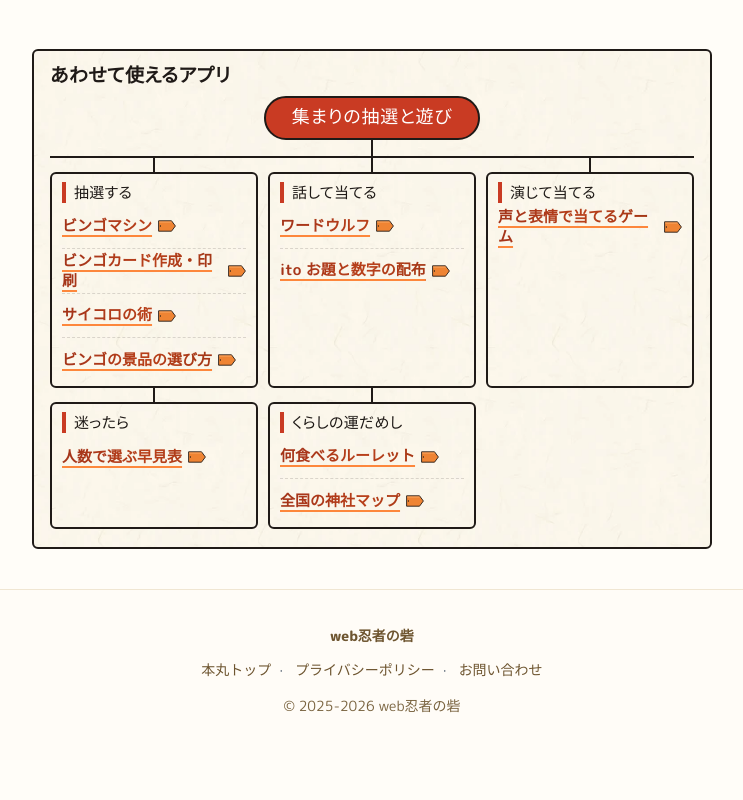
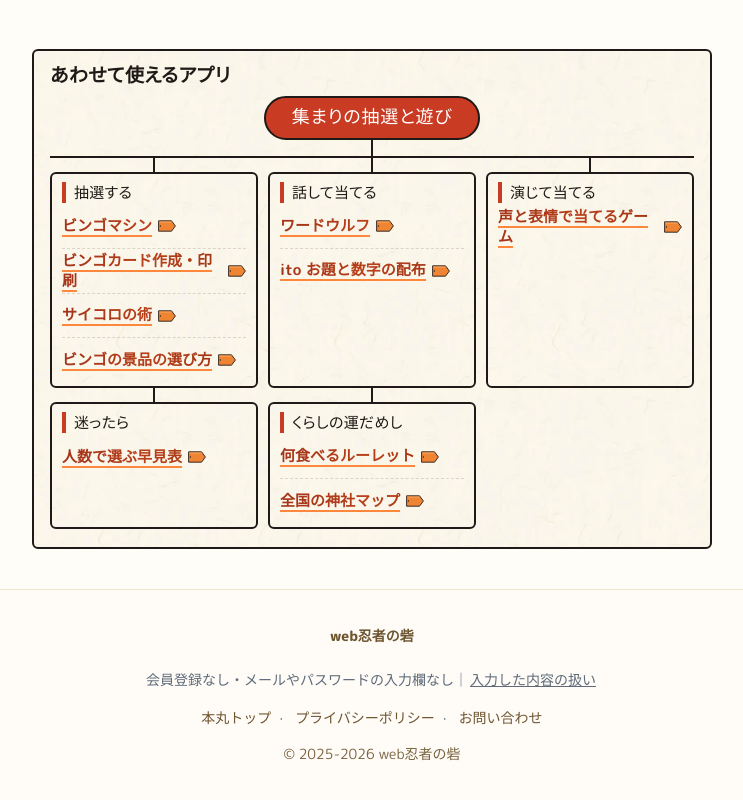
Before and after one commit to kkp-15/ninja-kuji, a plain HTML site: page index.html in a window 1280 px wide. Shown: the part 3942-4742 px from the top of the page, without its empty margins (268-1011 px from the left). Before the commit the page ends 4702 px from the top, so only its background shows below. Drawn offline with Linux system fonts and the light colour scheme; a web font is replaced by a local one.

Commit message:
共通フッターに「会員登録なし・メールやパスワードの入力欄なし」の1行を足す
プライバシーポリシーの新しい節「入力した内容と端末への保存」へのリンクつき。

Co-Authored-By: Claude Opus 5.5 <noreply@anthropic.com>

```diff
--- a/index.html
+++ b/index.html
@@ -444,6 +444,7 @@ main>.card:first-child{margin-top:14px}
 <!-- WEBNINJA_UNIFIED_FOOTER -->
 <footer style="text-align:center;padding:2rem 1rem 2.5rem;font-size:.875rem;color:#5f6b7a;line-height:2;border-top:1px solid #f0e6d2;margin-top:2.5rem;background:#fffcf7;">
   <div style="font-weight:800;color:#6e5530;font-size:.875rem;margin-bottom:0.4rem;">web忍者の砦</div>
+  <div class="kkp-anshin">会員登録なし・メールやパスワードの入力欄なし｜<a href="https://privacypolicy.kkpwebninja.com/#nyuryoku" target="_blank" rel="noopener" style="color:inherit;text-decoration:underline;display:inline-block;padding:10px 2px;">入力した内容の扱い</a></div>
   <div>
     <a href="https://kkpwebninja.com/" target="_blank" rel="noopener" style="color:#6e5530;text-decoration:none;margin:0 0.5rem;">本丸トップ</a>·
     <a href="https://privacypolicy.kkpwebninja.com/" target="_blank" rel="noopener" style="color:#6e5530;text-decoration:none;margin:0 0.5rem;">プライバシーポリシー</a>·
```
Also changed, not shown: junban/index.html (+1 -0 lines), ongaku/index.html (+1 -0 lines), present/index.html (+1 -0 lines), seki/index.html (+1 -0 lines), team/index.html (+1 -0 lines).
